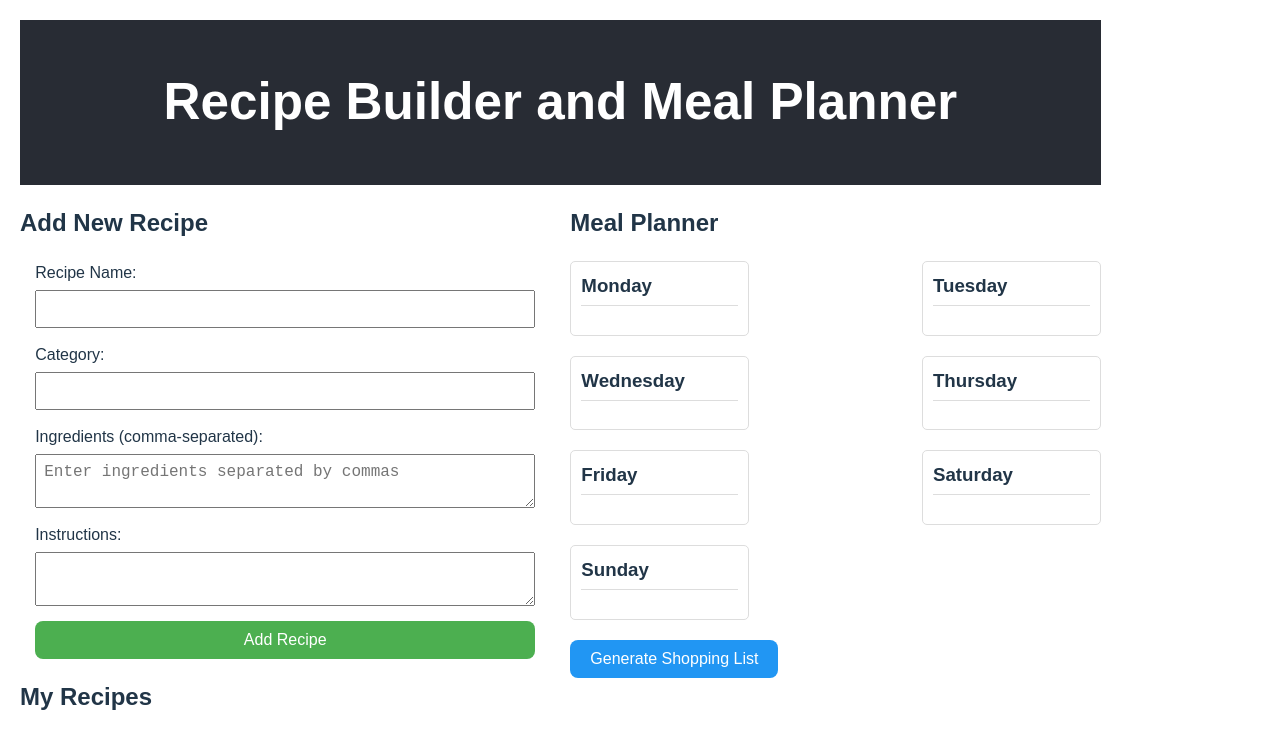
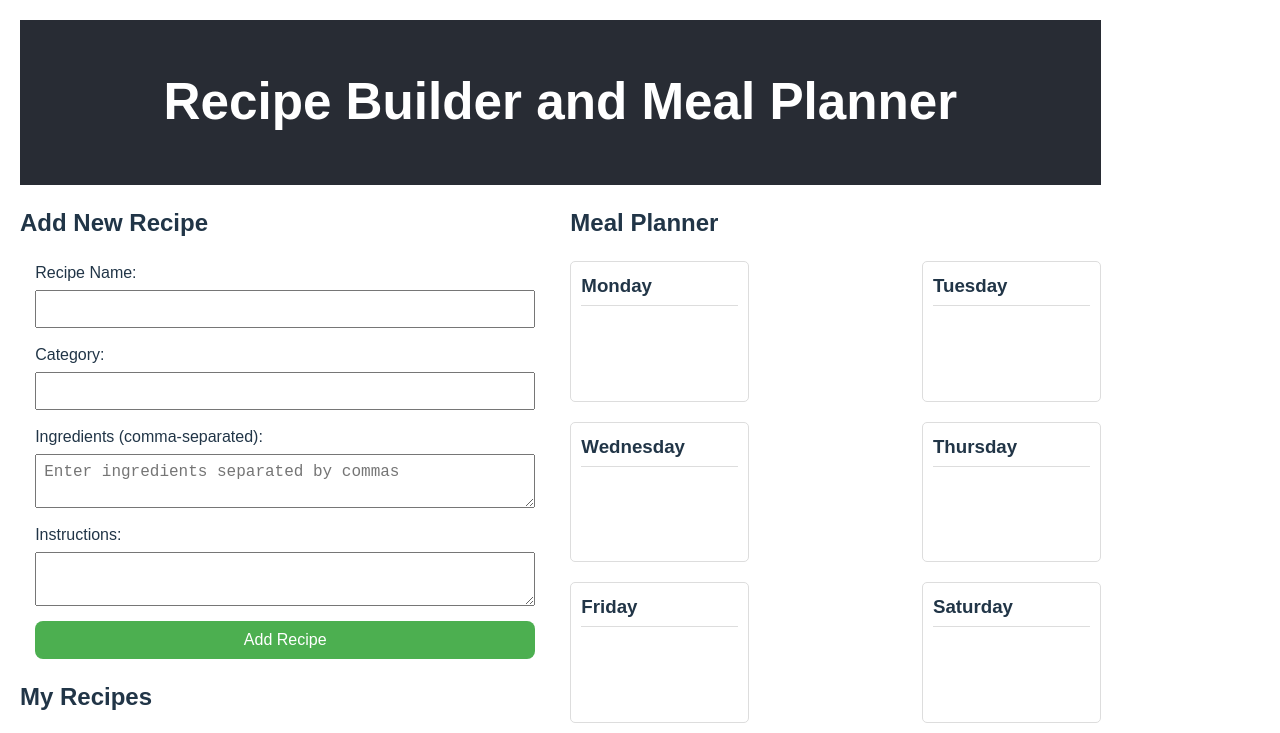
Before and after one commit to narasimha-1511/meal-receipe-app, a React (Vite) app: page / in a window 1280 px wide. Shown: the top 733 px of the page. Built offline with nearby package versions, Linux system fonts and the light colour scheme.

Commit message:
adding a shopping list this is more awesome and helpful

```diff
--- a/package.json
+++ b/package.json
@@ -11,6 +11,8 @@
   },
   "dependencies": {
     "react": "^18.3.1",
+    "react-dnd": "^16.0.1",
+    "react-dnd-html5-backend": "^16.0.1",
     "react-dom": "^18.3.1"
   },
   "devDependencies": {
--- a/src/App.jsx
+++ b/src/App.jsx
@@ -1,9 +1,11 @@
-import React, { useState } from "react";
+import React, { useState, useEffect } from "react";
 import RecipeForm from "./components/RecipeForm";
 import RecipeList from "./components/RecipeList";
 import CategoryFilter from "./components/CategoryFilter";
 import MealPlanner from "./components/MealPlanner";
 import ShoppingList from "./components/ShoppingList";
+import { DndProvider } from "react-dnd";
+import { HTML5Backend } from "react-dnd-html5-backend";
 import "./App.css";
 
 function App() {
@@ -21,6 +23,21 @@ function App() {
   });
 
   const [showShoppingList, setShowShoppingList] = useState(false);
+
+  useEffect(() => {
+    const savedRecipes = localStorage.getItem("recipes");
+    const savedMealPlan = localStorage.getItem("mealPlan");
+    if (savedRecipes) setRecipes(JSON.parse(savedRecipes));
+    if (savedMealPlan) setMealPlan(JSON.parse(savedMealPlan));
+  }, []);
+
+  useEffect(() => {
+    localStorage.setItem("recipes", JSON.stringify(recipes));
+  }, [recipes]);
+
+  useEffect(() => {
+    localStorage.setItem("mealPlan", JSON.stringify(mealPlan));
+  }, [mealPlan]);
 
   const generateShoppingList = () => {
     const shoppingItems = {};
@@ -87,6 +104,16 @@ function App() {
       [day]: [...prevPlan[day], recipeId],
     }));
   };
+  const moveRecipe = (recipeId, fromDay, toDay) => {
+    setMealPlan((prevPlan) => {
+      const updatedPlan = { ...prevPlan };
+      updatedPlan[fromDay] = updatedPlan[fromDay].filter(
+        (id) => id !== recipeId
+      );
+      updatedPlan[toDay] = [...updatedPlan[toDay], recipeId];
+      return updatedPlan;
+    });
+  };
 
   const removeFromMealPlan = (day, recipeId) => {
     setMealPlan((prevPlan) => ({
@@ -96,6 +123,7 @@ function App() {
   };
 
   return (
+    <DndProvider backend={HTML5Backend}>
       <div className="App">
         <header className="App-header">
           <h1>Recipe Builder and Meal Planner</h1>
@@ -127,6 +155,7 @@ function App() {
               mealPlan={mealPlan}
               recipes={recipes}
               onRemoveFromMealPlan={removeFromMealPlan}
+              onMoveMeal={moveRecipe}
             />
             <button
               onClick={() => setShowShoppingList(true)}
@@ -143,6 +172,7 @@ function App() {
           />
         )}
       </div>
+    </DndProvider>
   );
 }
 
--- /dev/null
+++ b/src/components/MealItem.jsx
@@ -0,0 +1,23 @@
+import React from "react";
+import { useDrag } from "react-dnd";
+
+function MealItem({ id, name, day, onRemove }) {
+  const [{ isDragging }, drag] = useDrag({
+    type: "meal",
+    item: { id, day },
+    collect: (monitor) => ({
+      isDragging: !!monitor.isDragging(),
+    }),
+  });
+
+  return (
+    <li ref={drag} style={{ opacity: isDragging ? 0.5 : 1 }}>
+      {name}
+      <button onClick={onRemove} className="remove-meal">
+        Remove
+      </button>
+    </li>
+  );
+}
+
+export default MealItem;
--- a/src/components/MealPlanner.css
+++ b/src/components/MealPlanner.css
@@ -44,3 +44,11 @@
     flex-basis: 100%;
   }
 }
+
+.day-plan.drag-over {
+  background-color: #e0e0e0;
+}
+
+.day-plan ul {
+  min-height: 50px;
+}
--- a/src/components/MealPlanner.jsx
+++ b/src/components/MealPlanner.jsx
@@ -1,7 +1,9 @@
 import React from "react";
+import { useDrop } from "react-dnd";
+import MealItem from "./MealItem";
 import "./MealPlanner.css";
 
-function MealPlanner({ mealPlan, recipes, onRemoveFromMealPlan }) {
+function MealPlanner({ mealPlan, recipes, onRemoveFromMealPlan, onMoveMeal }) {
   const days = [
     "Monday",
     "Tuesday",
@@ -12,31 +14,41 @@ function MealPlanner({ mealPlan, recipes, onRemoveFromMealPlan }) {
     "Sunday",
   ];
 
+  const renderDay = (day) => {
+    const [{ isOver }, drop] = useDrop({
+      accept: "meal",
+      drop: (item) => onMoveMeal(item.id, item.day, day),
+      collect: (monitor) => ({
+        isOver: !!monitor.isOver(),
+      }),
+    });
+
     return (
-    <div className="meal-planner">
-      {days.map((day) => (
-        <div key={day} className="day-plan">
+      <div
+        key={day}
+        className={`day-plan ${isOver ? "drag-over" : ""}`}
+        ref={drop}
+      >
         <h3>{day}</h3>
         <ul>
           {mealPlan[day].map((recipeId) => {
             const recipe = recipes.find((r) => r.id === recipeId);
             return recipe ? (
-                <li key={recipeId}>
-                  {recipe.name}
-                  <button
-                    onClick={() => onRemoveFromMealPlan(day, recipeId)}
-                    className="remove-meal"
-                  >
-                    Remove
-                  </button>
-                </li>
+              <MealItem
+                key={recipeId}
+                id={recipeId}
+                name={recipe.name}
+                day={day}
+                onRemove={() => onRemoveFromMealPlan(day, recipeId)}
+              />
             ) : null;
           })}
         </ul>
       </div>
-      ))}
-    </div>
     );
+  };
+
+  return <div className="meal-planner">{days.map(renderDay)}</div>;
 }
 
 export default MealPlanner;
```
Also changed, not shown: 1 other file (tests, documents, lock files or other folders). Lines whose indentation alone changed are shown as unchanged.
